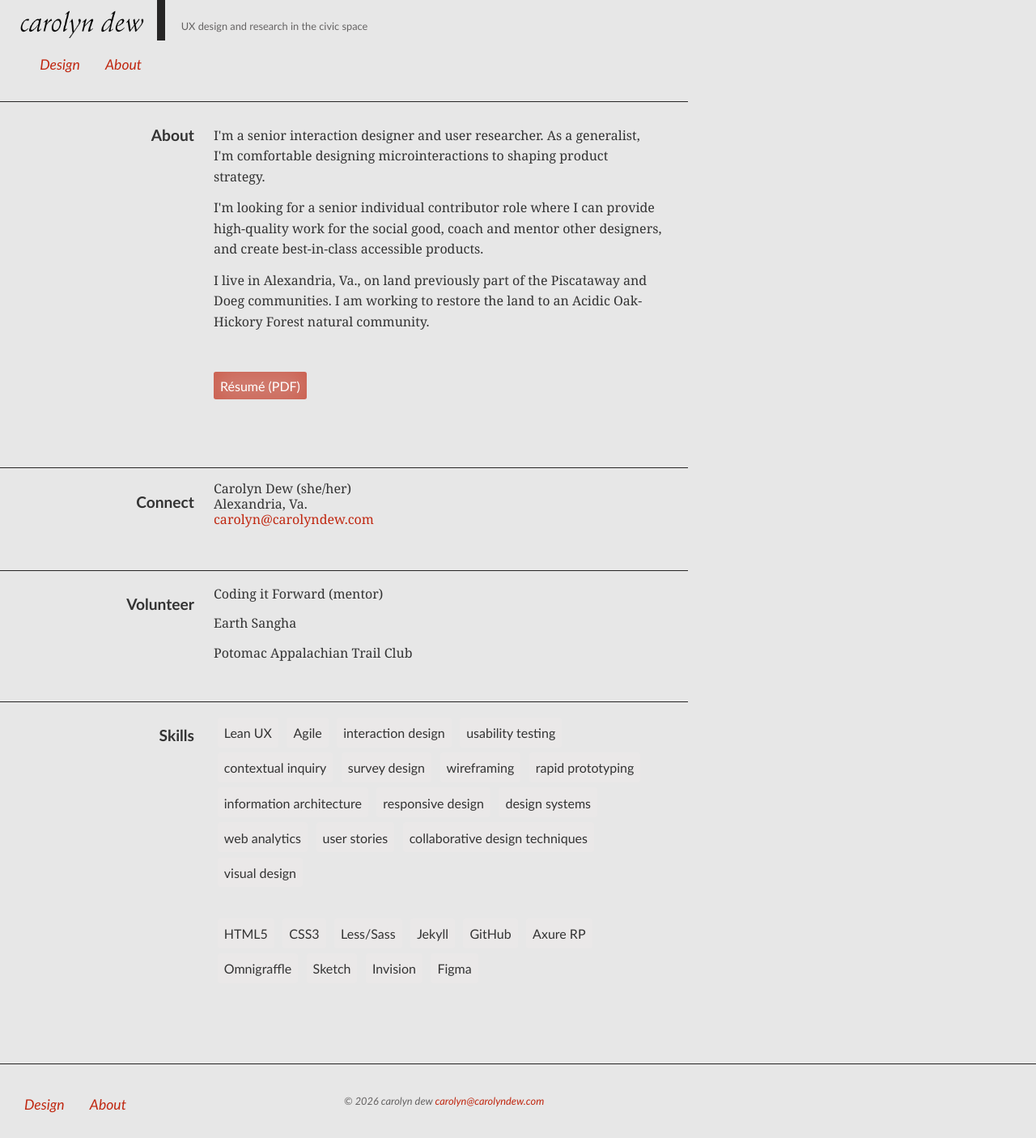
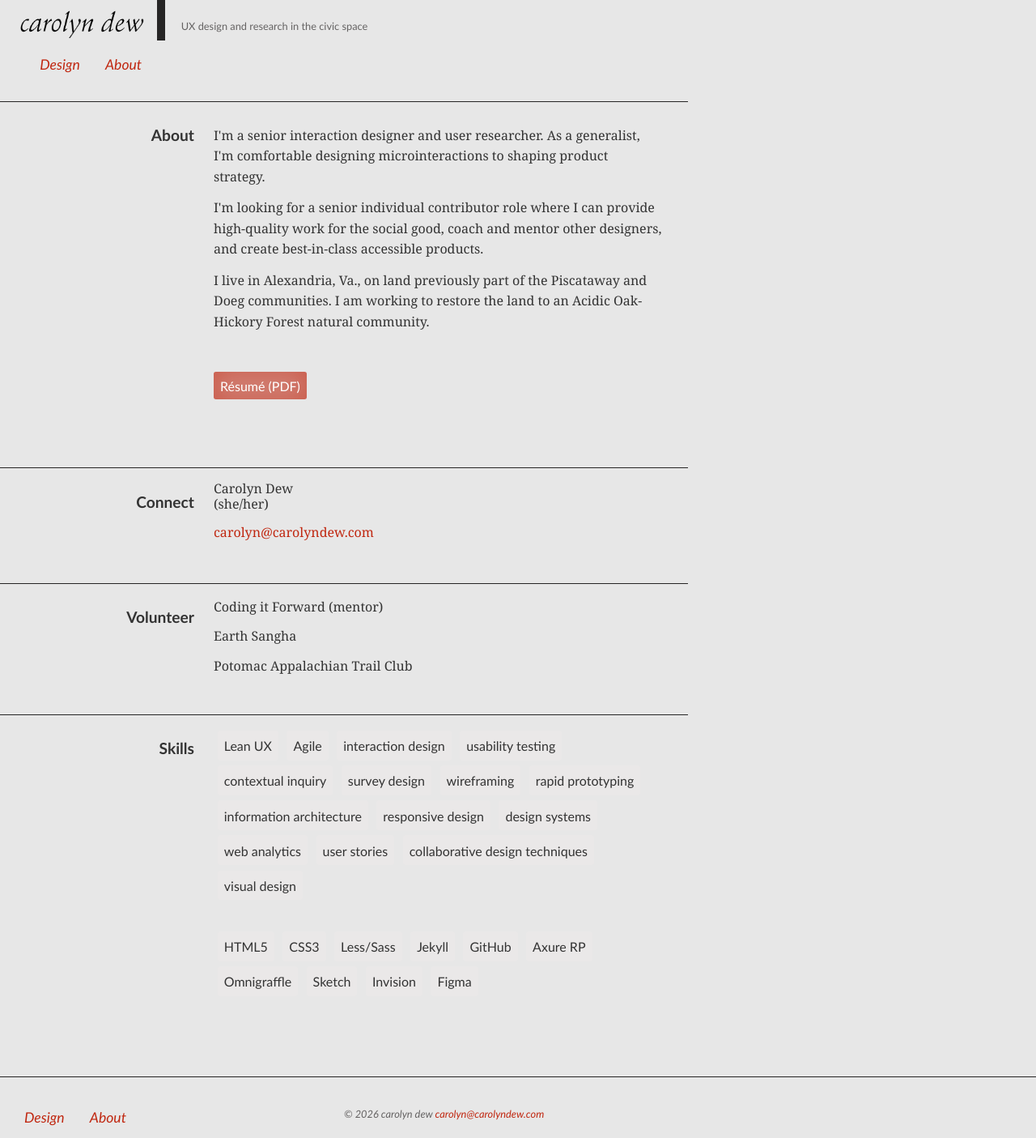
Before and after one commit to carodew/carodew.github.io, a Jekyll site: the page built from about.md, in a window 1280 px wide. Shown: the whole page at 81% size. Built offline with Jekyll 4.4.1, drawn with Linux system fonts in a browser that asks for light colours.

Commit message:
Simplify the about page contact block
Splits the name and email onto separate paragraphs and drops the city
line.

Co-Authored-By: Claude Opus 5 <noreply@anthropic.com>

```diff
--- a/about.md
+++ b/about.md
@@ -26,11 +26,11 @@ img-path: "../img"
 	</div>
 	<div class="section-content">
 		<p>
-			Carolyn Dew (she/her)
-			<br>
-			Alexandria, Va.
-			<br>
-			<a href="mailto:carolyn@carolyndew.com" title="Go ahead, click already. I&rsquo;m nice!" onclick="_gaq.push(['_trackEvent', 'Contact','Click', 'Email']);">carolyn@carolyndew.com</a>
+			Carolyn Dew
+			<br>(she/her)
+			</p>
+			<p>
+				<a href="mailto:carolyn@carolyndew.com" title="Go ahead, click already. I&rsquo;m nice!" onclick="_gaq.push(['_trackEvent', 'Contact','Click', 'Email']);">carolyn@carolyndew.com</a>
 		</p>
 	</div>
 </section>
```
